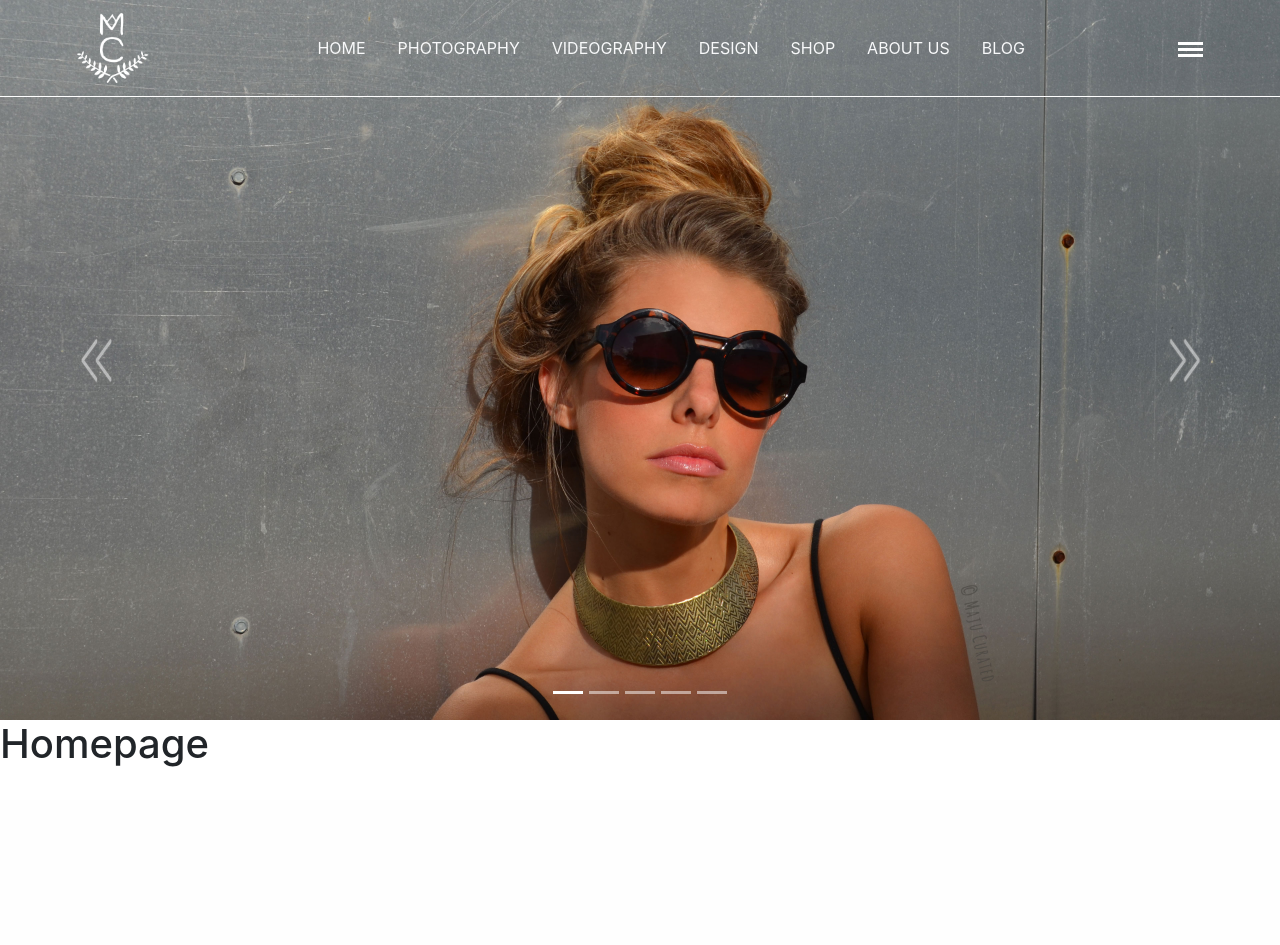
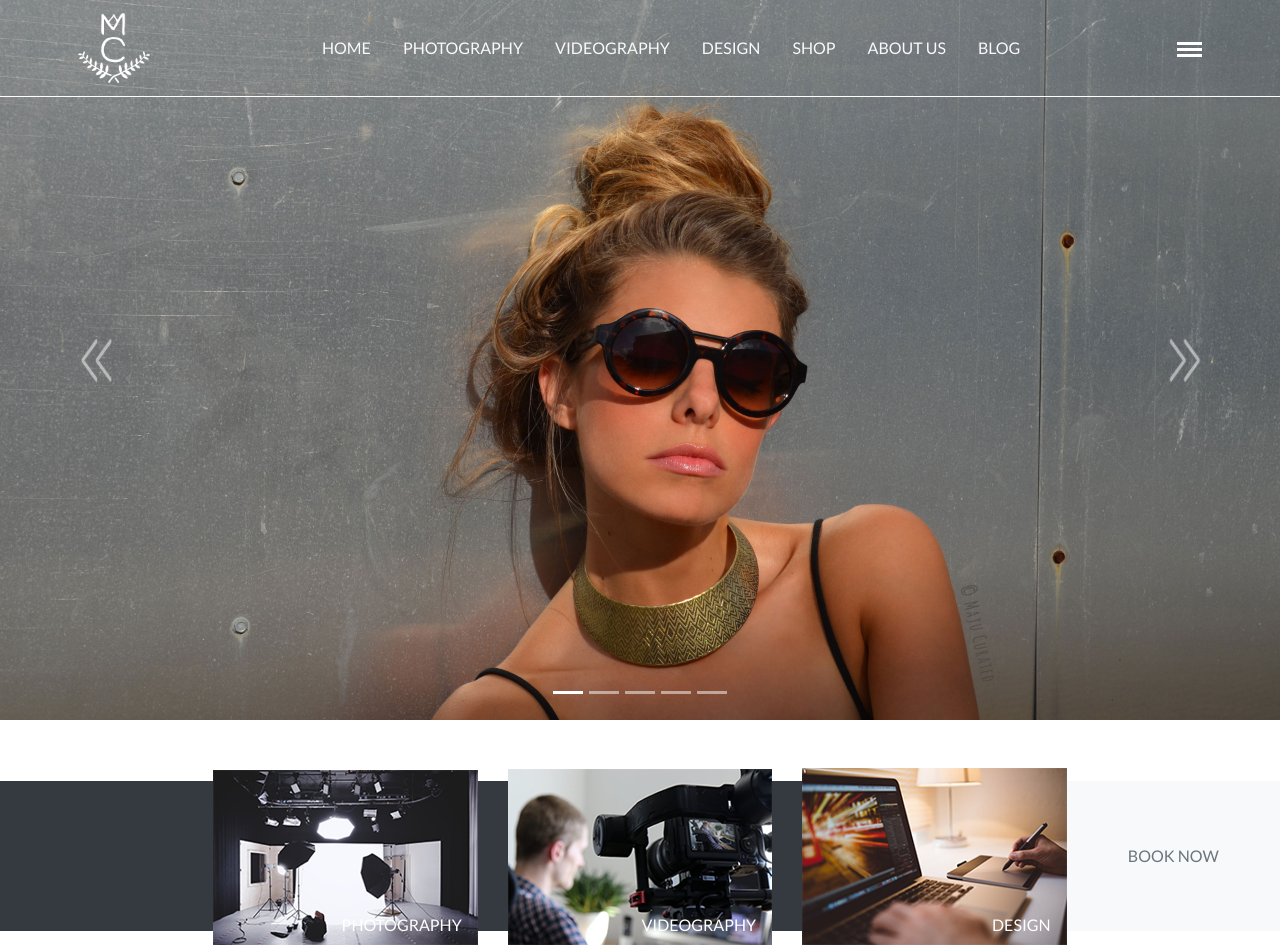
Before and after one commit to obuxim/majucurated, a PHP site: page / in a window 1280 px wide. Before the commit the page ends 767 px from the top, so only its background shows below. Run offline with PHP 8.4, Linux system fonts and the light colour scheme; some libraries are stand-ins or nearby versions.

Commit message:
Home ribbon added

```diff
--- a/css/style.css
+++ b/css/style.css
@@ -1,4 +1,17 @@
+/* Setting font to Lato for everything */
+* { font-family: Lato, sans-serif; }
+/* Setting the header to stay at top */
+header { top: 0; left: 0; right: 0; z-index: 999; }
 /* Fixing height of header logo */
 .navbar-brand img { max-height: 70px; }
 /* navToggle Curser Change */
 #navToggle { cursor: pointer; }
+/* Setting Maximum Height of Slider to 100% */
+#home-slider { max-height: 100vh; overflow: hidden; }
+
+/* Homepage Starts */
+
+/* Adding height to ribbon */
+#ribbon { height: 150px; }
+
+/* Homepage Ends */
--- a/header-home.php
+++ b/header-home.php
@@ -10,6 +10,14 @@
     <meta name="keywords" content="">
     <meta name="author" content="Zubair Hasan">
     <meta copyright="Octoriz Private Limited">
+    <!-- Including Favicons -->
+    <link rel="apple-touch-icon" sizes="76x76" href="img/favicon/apple-touch-icon.png">
+    <link rel="icon" type="image/png" sizes="32x32" href="img/favicon/favicon-32x32.png">
+    <link rel="icon" type="image/png" sizes="16x16" href="img/favicon/favicon-16x16.png">
+    <link rel="manifest" href="img/favicon/site.webmanifest">
+    <link rel="mask-icon" href="img/favicon/safari-pinned-tab.svg" color="#5bbad5">
+    <meta name="msapplication-TileColor" content="#9f00a7">
+    <meta name="theme-color" content="#ffffff">
     <!-- Including Bootstrap CSS -->
     <link rel="stylesheet" href="https://stackpath.bootstrapcdn.com/bootstrap/4.3.1/css/bootstrap.min.css" integrity="sha384-ggOyR0iXCbMQv3Xipma34MD+dH/1fQ784/j6cY/iJTQUOhcWr7x9JvoRxT2MZw1T" crossorigin="anonymous">
     <!-- Including Google Font (Lato) -->
@@ -20,7 +28,7 @@
     <link href="css/style.css" rel="stylesheet">
 </head>
 <body>
-    <header class="d-flex align-items-center justify-content-around fixed-top bg-transparent p-2 text-light text-uppercase border-bottom border-white">
+    <header class="d-flex align-items-center justify-content-around position-absolute bg-transparent p-2 text-light text-uppercase border-bottom border-white">
         <a href="index.php" class="navbar-brand"><img src="img/logo-light.png" alt="Maju Curated" /></a>
         <ul class="nav">
             <li class="nav-item"><a class="nav-link text-light" href="index.php">home</a></li>
@@ -41,7 +49,7 @@
             </div>
         </div>
     </header>
-    <section id="home-slider" class="carousel slide" data-ride="carousel">
+    <section id="home-slider" class="carousel slide align-itmes-center d-flex" data-ride="carousel">
         <ol class="carousel-indicators">
             <li data-target="#home-slider" data-slide-to="0" class="active"></li>
             <li data-target="#home-slider" data-slide-to="1"></li>
--- a/index.php
+++ b/index.php
@@ -1,5 +1,36 @@
 <?php include("header-home.php"); ?>
 
-<h1>Homepage</h1>
+    <section id="home-ribbon" class="d-flex align-items-center mt-5">
+        <div class="container-fluid  position-absolute">
+            <div class="row" id="ribbon">
+                <div class="col-md-10 bg-dark">
+
+                </div>
+                <div class="col-md-2 bg-light d-flex justify-content-center align-items-center">
+                    <a href="#" class="text-uppercase text-muted">book now</a>
+                </div>
+            </div>
+        </div>
+        <div class="container-fluid">
+            <div class="row">
+                <div class="col-md-8 mx-auto p-0">
+                    <div class="row d-flex justify-content-between">
+                        <div class="col d-flex justify-content-end align-items-end">
+                            <img src="img/home/photography.jpg" class="img-fluid" />
+                            <span class="position-absolute pb-2 pr-3 text-uppercase text-white">photography</span>
+                        </div>
+                        <div class="col d-flex justify-content-end align-items-end">
+                            <img src="img/home/videography.jpg" class="img-fluid" />
+                            <span class="position-absolute pb-2 pr-3 text-uppercase text-white">videography</span>
+                        </div>
+                        <div class="col d-flex justify-content-end align-items-end">
+                            <img src="img/home/design.jpg" class="img-fluid" />
+                            <span class="position-absolute pb-2 pr-3 text-uppercase text-white">design</span>
+                        </div>
+                    </div>
+                </div>
+            </div>
+        </div>
+    </section>
 
 <?php include("footer.php"); ?>
```
Also changed, not shown: img/favicon/browserconfig.xml (added, +9 -0 lines), img/favicon/android-chrome-96x96.png (added), img/favicon/apple-touch-icon.png (added), img/favicon/favicon-16x16.png (added), img/favicon/favicon-32x32.png (added), img/favicon/favicon.ico (added), img/favicon/mstile-150x150.png (added), img/favicon/safari-pinned-tab.svg (added), img/favicon/site.webmanifest (added), img/home/design.jpg (added), img/home/photography.jpg (added), img/home/videography.jpg (added).
